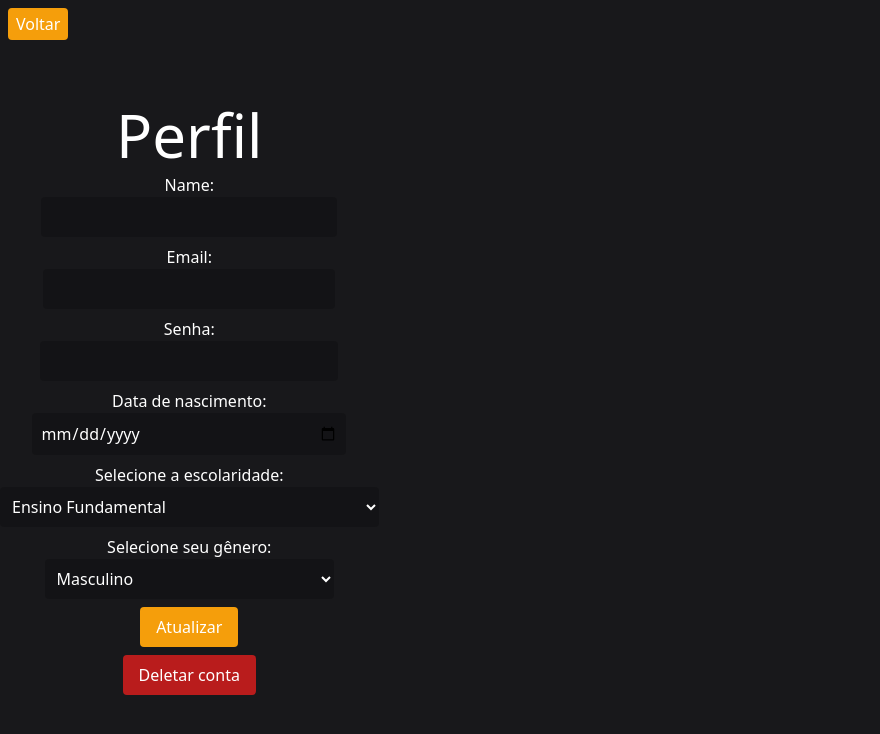
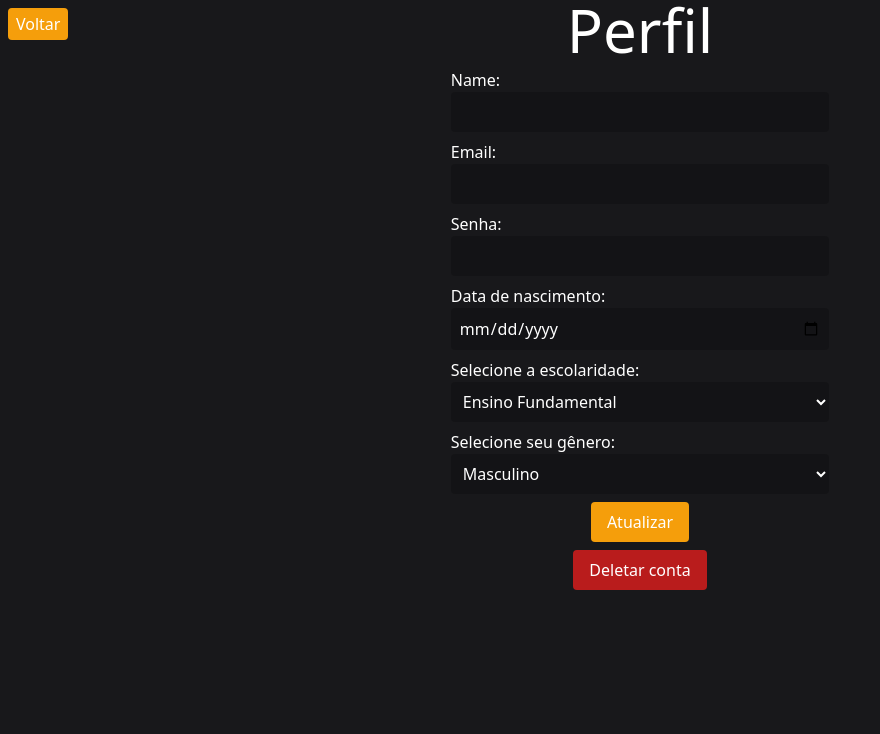
Before and after one commit to Lucassimaog6/PIT, a React (Vite) app in the folder FrontEnd/: page /profile in a window 1280 px wide. Shown: the top 734 px of the page, without its empty margins (0-880 px from the left). Built offline with nearby package versions, Linux system fonts and the light colour scheme; no server answers.

Commit message:
Update index.jsx

```diff
--- a/FrontEnd/src/Pages/Profile/index.jsx
+++ b/FrontEnd/src/Pages/Profile/index.jsx
@@ -74,11 +74,11 @@
     };
 
     return (
-        <div className='min-h-screen flex'>
+        <div className='min-h-screen flex justify-center'>
             <button className='absolute top-2 left-2 bg-amber-500 py-1 px-2 rounded'
                     onClick={() => navigate('/home')}>Voltar
             </button>
-            <main className='flex flex-col gap-2 justify-center items-center text-center'>
+            <main className='flex flex-col gap-2'>
                 <h1 className='text-6xl text-center'>Perfil</h1>
                 <label htmlFor='name'>
                     Name:
```
